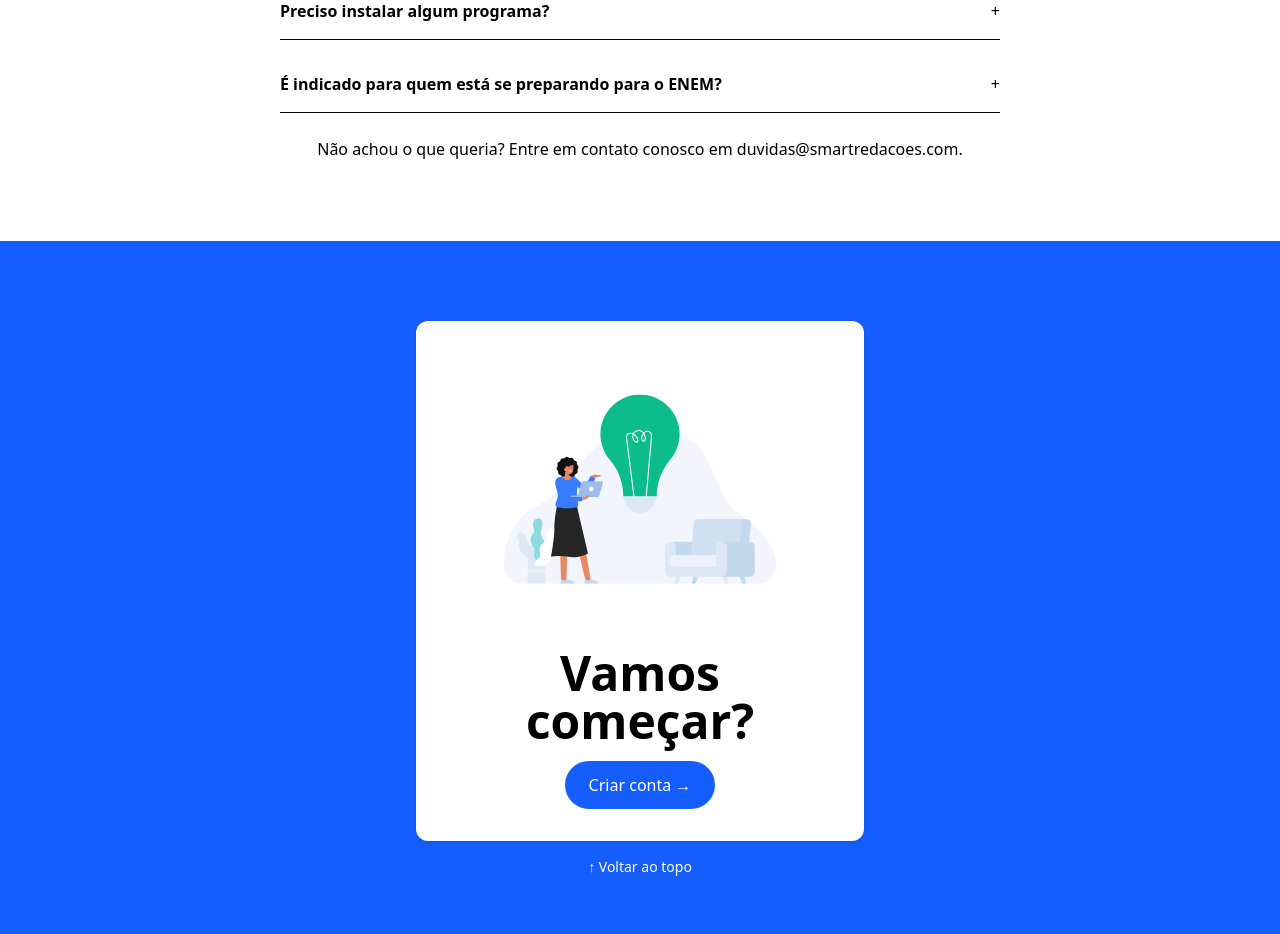
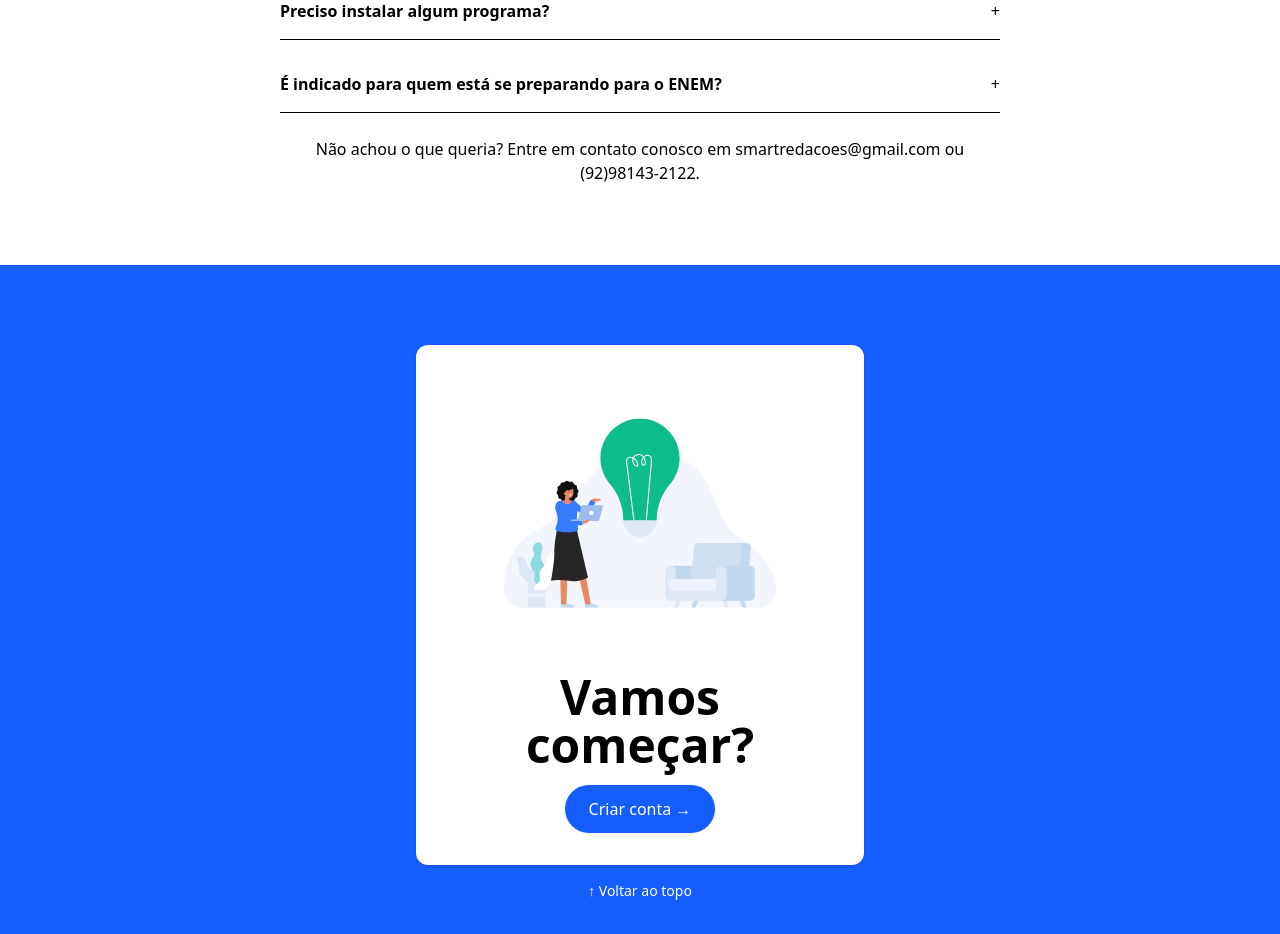
Before and after one commit to MrTheWeeknd/SPA-EscreveAI-Next, a Next.js app: page / in a window 1280 px wide. Shown: the part 1640-2574 px from the top of the page. Built offline with nearby package versions, Linux system fonts and the light colour scheme.

Commit message:
atualizando contatos

```diff
--- a/src/components/FAQ.jsx
+++ b/src/components/FAQ.jsx
@@ -62,7 +62,7 @@ export default function FAQ() {
         </div>
         <p className="mt-6 text-center text-x1 text-black">
           Não achou o que queria?
-          Entre em contato conosco em <a>duvidas@smartredacoes.com</a>.
+          Entre em contato conosco em <a>smartredacoes@gmail.com</a> ou (92)98143-2122.
         </p>
       </div>
     </section>
```
